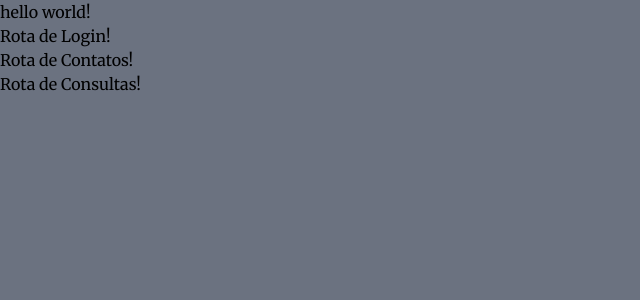
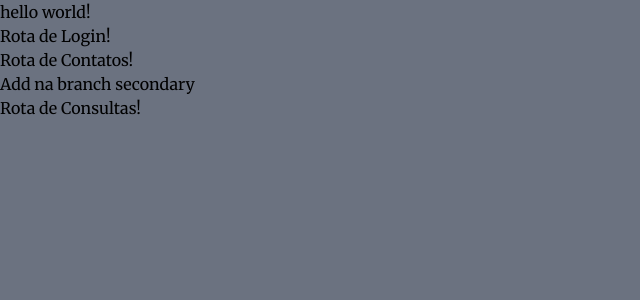
Before and after one commit to gabrielalencardearaujo/website-clinica_tatiana_alencar, a Next.js app: page / in a window 1280 px wide. Shown: the top 300 px of the page, without its empty margins (0-640 px from the left). Built offline with nearby package versions, Linux system fonts and the light colour scheme.

Commit message:
feat: change on file page.

```diff
--- a/src/app/contacts/page.tsx
+++ b/src/app/contacts/page.tsx
@@ -2,6 +2,7 @@ export default function Contacts() {
   return (
     <section>
       <p>Rota de Contatos!</p>
+      <p>Add na branch secondary</p>
     </section>
   );
 }
```
